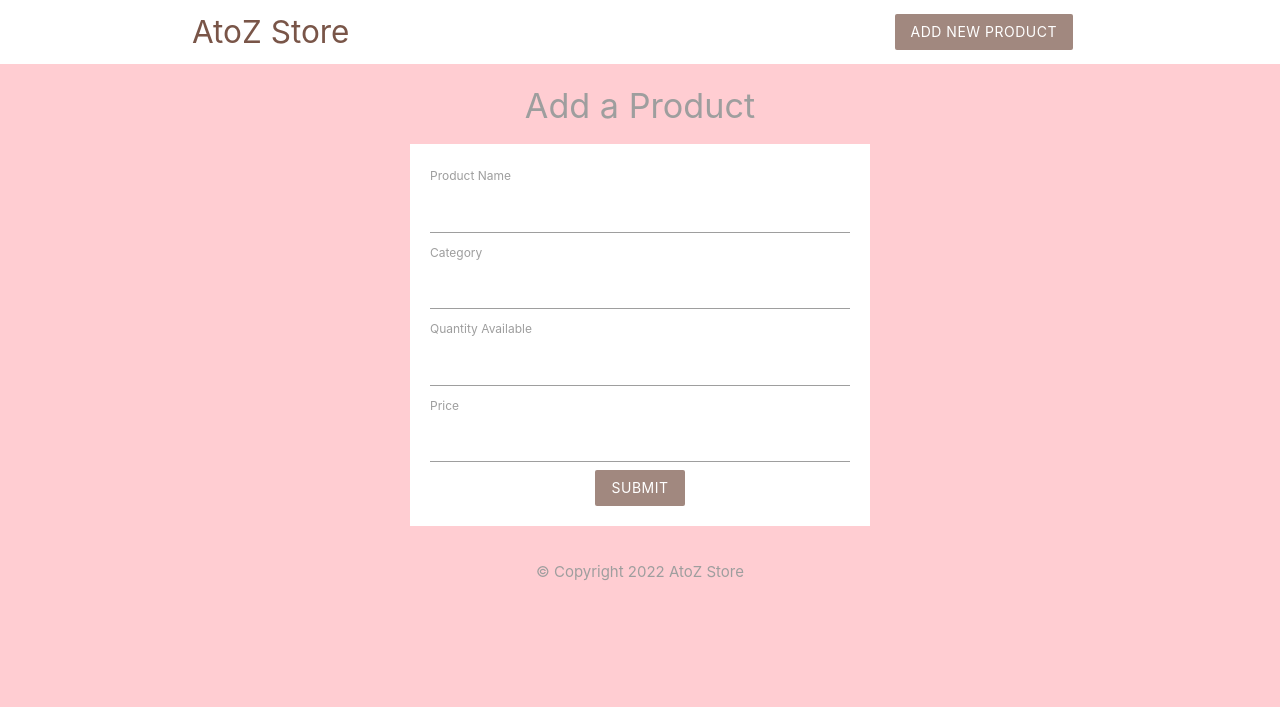
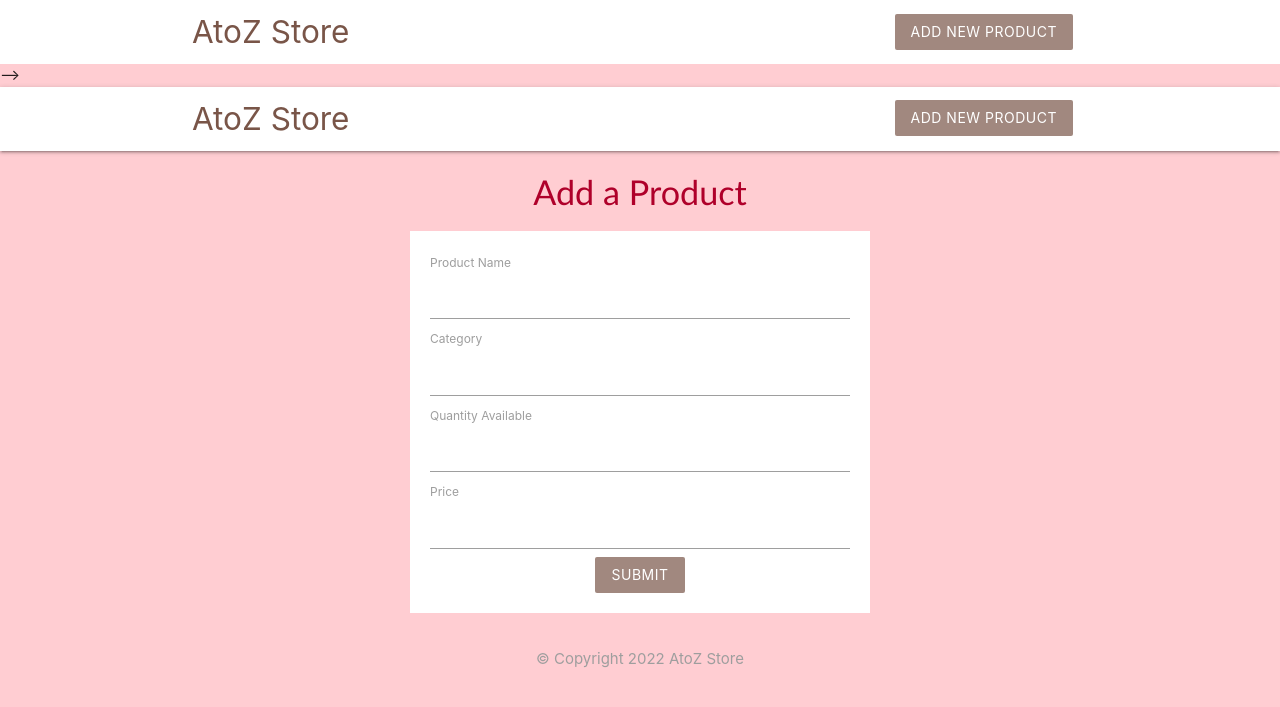
Before and after one commit to Aishwaryakjv/php-and-mysql, a PHP site: page /add.php in a window 1280 px wide. Shown: the top 707 px of the page. Run offline with PHP 8.4, Linux system fonts and the light colour scheme.

Commit message:
Update header.php

```diff
--- a/departmental_store/template/header.php
+++ b/departmental_store/template/header.php
@@ -1,4 +1,4 @@
-<head>
+<!-- <head>
 	<title>AtoZ Store</title>
 	<!-- Compiled and minified CSS -->
   <link rel="stylesheet" href="https://cdnjs.cloudflare.com/ajax/libs/materialize/1.0.0/css/materialize.min.css">
@@ -24,4 +24,58 @@
         <li><a href="add.php" class="btn brand z-depth-0">Add new product</a></li>
       </ul>
     </div>
+  </nav> -->
+
+
+<head>
+	<title>AtoZ Store</title>
+	<!-- Compiled and minified CSS -->
+  <link rel="stylesheet" href="https://cdnjs.cloudflare.com/ajax/libs/materialize/1.0.0/css/materialize.min.css">
+  <style type="text/css">
+	.brand{
+	  	background: #a1887f !important;
+	  }
+  	.brand-text{
+  		color: #795548  !important;
+  	}
+  	form{
+  		max-width: 460px;
+  		margin: 20px auto;
+  		padding: 20px;
+
+  	}
+	h4 {
+		color: #af002a ;
+		font-style: revert;
+		font-family: 'Trebuchet MS';
+  		text-decoration-style: solid;
+	}
+	h6 {
+		color: #db7093 ;
+  		text-decoration-style: solid;
+		font-size: 25px;
+	}
+
+	p {
+		color: #db7093;
+       font-size: 25px;
+	   font-family: Arial, Helvetica, sans-serif;
+	}
+
+   .wrapper{
+	margin: 150px auto;
+
+   }
+
+
+  </style>
+</head>
+<body class="#ffcdd2 red lighten-4">
+	<nav class="white z-depth-100">
+    <div class="container">
+      <a href="index.php" class="brand-logo brand-text">AtoZ Store</a>
+      <ul id="nav-mobile" class="right hide-on-small-and-down">
+        <li><a href="add.php" class="btn brand z-depth-0">Add new product</a></li>
+      </ul>
+    </div>
   </nav>
```
